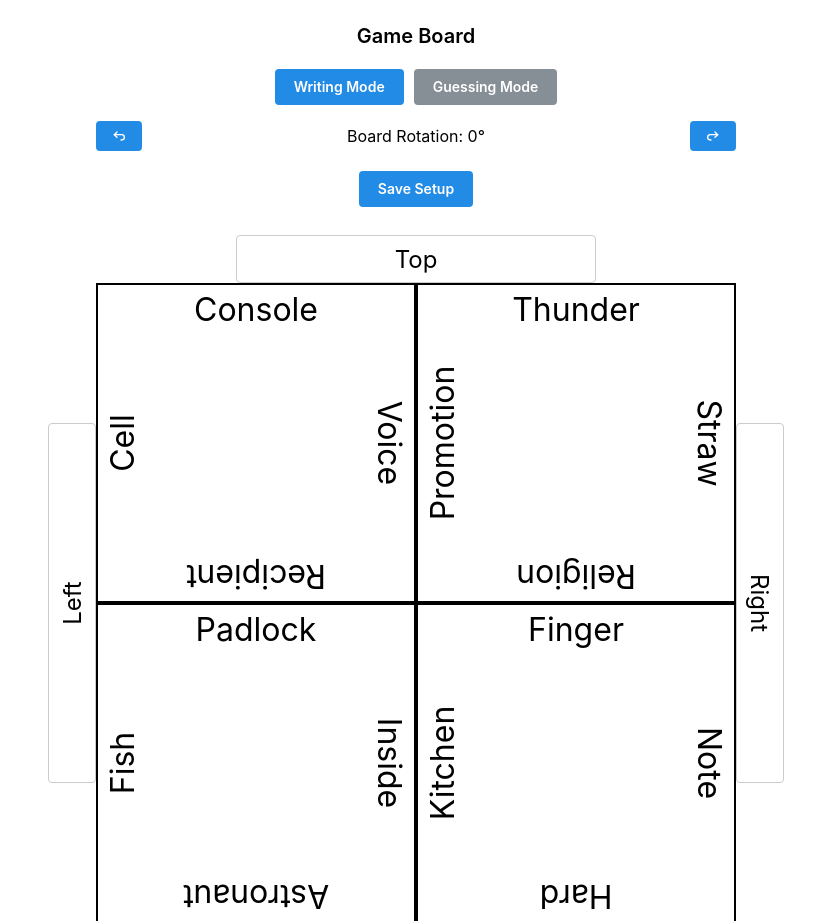
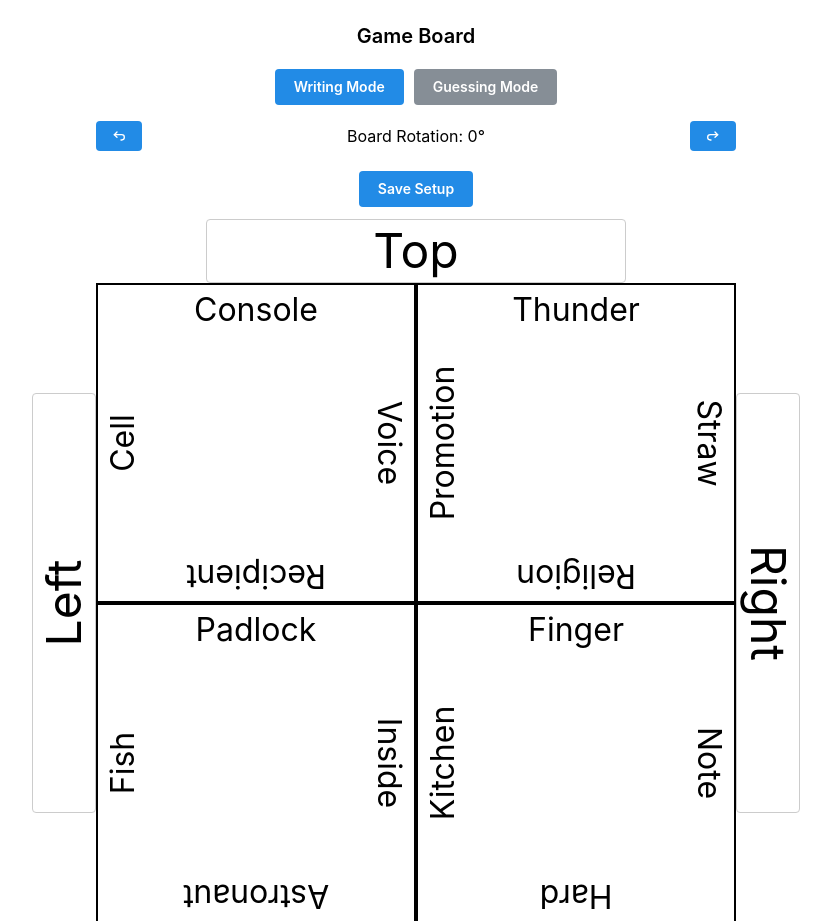
Before and after one commit to mdmayfield/four-word-thinking, a React (Vite) app: page / in a window 1280 px wide. Shown: the top 921 px of the page, without its empty margins (224-1055 px from the left). Built offline with nearby package versions, Linux system fonts and the light colour scheme.

Commit message:
fix: bigger text

```diff
--- a/src/components/GameBoard.tsx
+++ b/src/components/GameBoard.tsx
@@ -181,12 +181,12 @@ const GameBoard: React.FC<GameBoardProps> = ({ cardWords, initialEdges = ['Top',
       <input
         style={{
           position: 'absolute',
-          top: '-1.5rem',
+          top: '-2rem',
           left: '50%',
           transform: 'translate(-50%, -50%)',
-          width: '360px',
-          height: '48px',
-          fontSize: '1.5rem',
+          width: '420px',
+          height: '64px',
+          fontSize: '3rem',
           textAlign: 'center',
           zIndex: 10,
           background: 'rgba(255,255,255,0.9)',
@@ -202,11 +202,11 @@ const GameBoard: React.FC<GameBoardProps> = ({ cardWords, initialEdges = ['Top',
         style={{
           position: 'absolute',
           top: '50%',
-          right: '-1.5rem',
+          right: '-2rem',
           transform: 'translate(50%, -50%) rotate(90deg)',
-          width: '360px',
-          height: '48px',
-          fontSize: '1.5rem',
+          width: '420px',
+          height: '64px',
+          fontSize: '3rem',
           textAlign: 'center',
           zIndex: 10,
           background: 'rgba(255,255,255,0.9)',
@@ -221,12 +221,12 @@ const GameBoard: React.FC<GameBoardProps> = ({ cardWords, initialEdges = ['Top',
       <input
         style={{
           position: 'absolute',
-          bottom: '-1.5rem',
+          bottom: '-2rem',
           left: '50%',
           transform: 'translate(-50%, 50%) rotate(180deg)',
-          width: '360px',
-          height: '48px',
-          fontSize: '1.5rem',
+          width: '420px',
+          height: '64px',
+          fontSize: '3rem',
           textAlign: 'center',
           zIndex: 10,
           background: 'rgba(255,255,255,0.9)',
@@ -242,11 +242,11 @@ const GameBoard: React.FC<GameBoardProps> = ({ cardWords, initialEdges = ['Top',
         style={{
           position: 'absolute',
           top: '50%',
-          left: '-1.5rem',
+          left: '-2rem',
           transform: 'translate(-50%, -50%) rotate(270deg)',
-          width: '360px',
-          height: '48px',
-          fontSize: '1.5rem',
+          width: '420px',
+          height: '64px',
+          fontSize: '3rem',
           textAlign: 'center',
           zIndex: 10,
           background: 'rgba(255,255,255,0.9)',
```
